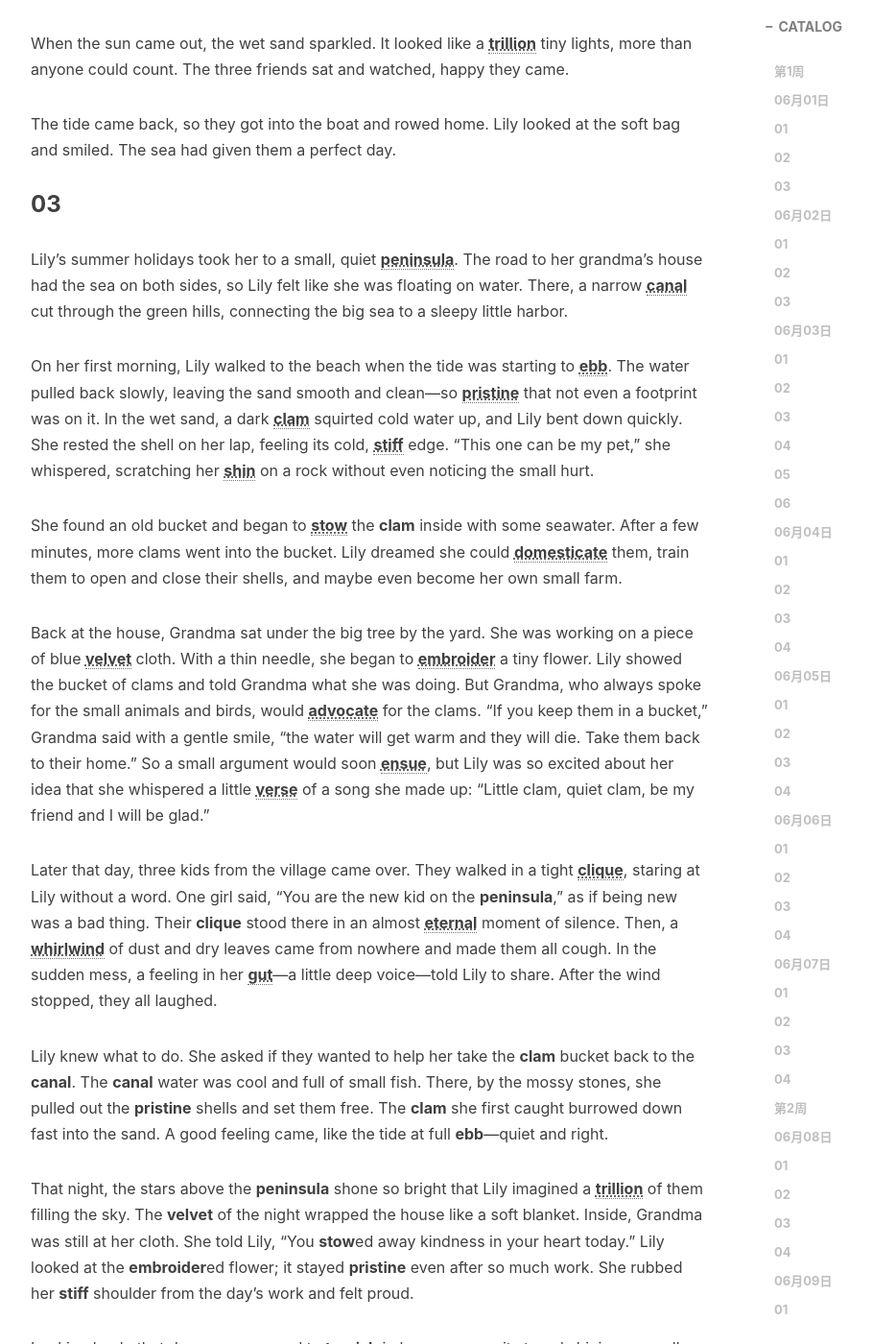
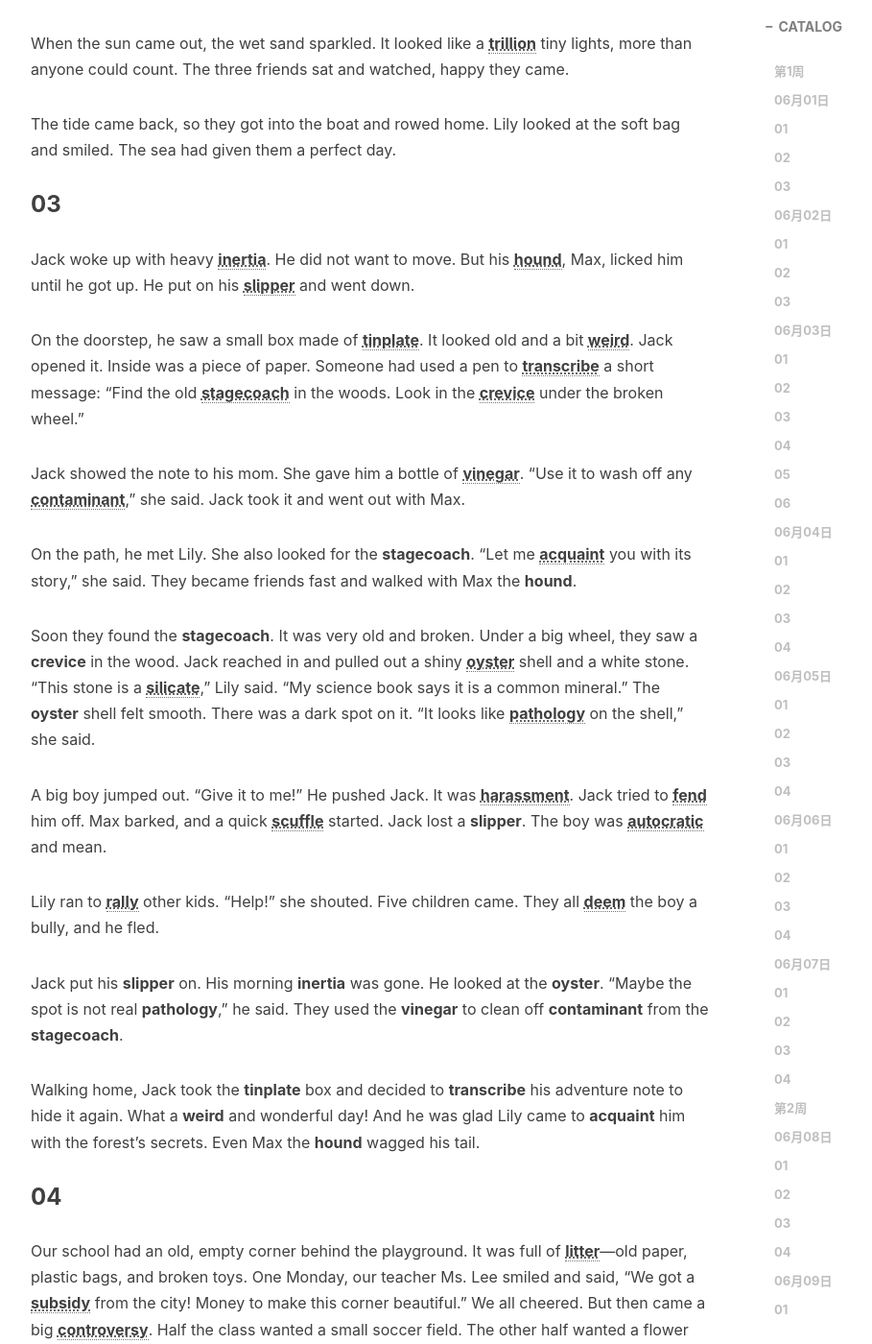
Before and after one commit to Shiina25qpwe/Shiina25qpwe.github.io, a Jekyll site: the page built from _posts/2026-05-31-26年06月AI降维阅读.md, in a window 1280 px wide and 1400 px high, scrolled down 86045 px. Shown: the whole window at 96% size, without its empty margins (233-1142 px from the left). Built offline with Jekyll 4.4.1, drawn with Linux system fonts in a browser that asks for light colours; nearby versions of some CDN libraries; comment, search, counter and statistics services are not loaded; some of the changed text lies outside the part shown.

Commit message:
修改0618ai文章

```diff
--- a/_posts/2026-05-31-26年06月AI降维阅读.md
+++ b/_posts/2026-05-31-26年06月AI降维阅读.md
@@ -1367,21 +1367,23 @@ The tide came back, so they got into the boat and rowed home. Lily looked at the
 
 ### 03
 
-Lily’s summer holidays took her to a small, quiet <abbr title="n. 半岛">**peninsula**</abbr>. The road to her grandma’s house had the sea on both sides, so Lily felt like she was floating on water. There, a narrow <abbr title="n. 运河">**canal**</abbr> cut through the green hills, connecting the big sea to a sleepy little harbor.
+Jack woke up with heavy <abbr title="n. 惰性">**inertia**</abbr>. He did not want to move. But his <abbr title="n. 猎犬">**hound**</abbr>, Max, licked him until he got up. He put on his <abbr title="n. 拖鞋">**slipper**</abbr> and went down.
 
-On her first morning, Lily walked to the beach when the tide was starting to <abbr title="v. 退潮">**ebb**</abbr>. The water pulled back slowly, leaving the sand smooth and clean—so <abbr title="adj. 原始的">**pristine**</abbr> that not even a footprint was on it. In the wet sand, a dark <abbr title="n. 蛤蜊">**clam**</abbr> squirted cold water up, and Lily bent down quickly. She rested the shell on her lap, feeling its cold, <abbr title="adj. 僵硬的">**stiff**</abbr> edge. “This one can be my pet,” she whispered, scratching her <abbr title="n. 胫骨">**shin**</abbr> on a rock without even noticing the small hurt.
+On the doorstep, he saw a small box made of <abbr title="n. 马口铁">**tinplate**</abbr>. It looked old and a bit <abbr title="adj. 奇怪的">**weird**</abbr>. Jack opened it. Inside was a piece of paper. Someone had used a pen to <abbr title="v. 抄写">**transcribe**</abbr> a short message: “Find the old <abbr title="n. 驿马车">**stagecoach**</abbr> in the woods. Look in the <abbr title="n. 裂缝">**crevice**</abbr> under the broken wheel.”
 
-She found an old bucket and began to <abbr title="v. 存放">**stow**</abbr> the **clam** inside with some seawater. After a few minutes, more clams went into the bucket. Lily dreamed she could <abbr title="v. 驯养">**domesticate**</abbr> them, train them to open and close their shells, and maybe even become her own small farm.
+Jack showed the note to his mom. She gave him a bottle of <abbr title="n. 醋">**vinegar**</abbr>. “Use it to wash off any <abbr title="n. 污染物">**contaminant**</abbr>,” she said. Jack took it and went out with Max.
 
-Back at the house, Grandma sat under the big tree by the yard. She was working on a piece of blue <abbr title="n. 天鹅绒">**velvet**</abbr> cloth. With a thin needle, she began to <abbr title="v. 刺绣">**embroider**</abbr> a tiny flower. Lily showed the bucket of clams and told Grandma what she was doing. But Grandma, who always spoke for the small animals and birds, would <abbr title="v. 提倡">**advocate**</abbr> for the clams. “If you keep them in a bucket,” Grandma said with a gentle smile, “the water will get warm and they will die. Take them back to their home.” So a small argument would soon <abbr title="v. 接着发生">**ensue**</abbr>, but Lily was so excited about her idea that she whispered a little <abbr title="n. 诗节">**verse**</abbr> of a song she made up: “Little clam, quiet clam, be my friend and I will be glad.”
+On the path, he met Lily. She also looked for the **stagecoach**. “Let me <abbr title="v. 使认识">**acquaint**</abbr> you with its story,” she said. They became friends fast and walked with Max the **hound**.
 
-Later that day, three kids from the village came over. They walked in a tight <abbr title="n. 小集团">**clique**</abbr>, staring at Lily without a word. One girl said, “You are the new kid on the **peninsula**,” as if being new was a bad thing. Their **clique** stood there in an almost <abbr title="adj. 永恒的">**eternal**</abbr> moment of silence. Then, a <abbr title="n. 旋风">**whirlwind**</abbr> of dust and dry leaves came from nowhere and made them all cough. In the sudden mess, a feeling in her <abbr title="n. 直觉">**gut**</abbr>—a little deep voice—told Lily to share. After the wind stopped, they all laughed.
+Soon they found the **stagecoach**. It was very old and broken. Under a big wheel, they saw a **crevice** in the wood. Jack reached in and pulled out a shiny <abbr title="n. 牡蛎">**oyster**</abbr> shell and a white stone. “This stone is a <abbr title="n. 硅酸盐">**silicate**</abbr>,” Lily said. “My science book says it is a common mineral.” The **oyster** shell felt smooth. There was a dark spot on it. “It looks like <abbr title="n. 病理学">**pathology**</abbr> on the shell,” she said.
 
-Lily knew what to do. She asked if they wanted to help her take the **clam** bucket back to the **canal**. The **canal** water was cool and full of small fish. There, by the mossy stones, she pulled out the **pristine** shells and set them free. The **clam** she first caught burrowed down fast into the sand. A good feeling came, like the tide at full **ebb**—quiet and right.
+A big boy jumped out. “Give it to me!” He pushed Jack. It was <abbr title="n. 骚扰">**harassment**</abbr>. Jack tried to <abbr title="v. 抵挡">**fend**</abbr> him off. Max barked, and a quick <abbr title="n. 扭打">**scuffle**</abbr> started. Jack lost a **slipper**. The boy was <abbr title="adj. 专制的">**autocratic**</abbr> and mean.
 
-That night, the stars above the **peninsula** shone so bright that Lily imagined a <abbr title="n. 万亿">**trillion**</abbr> of them filling the sky. The **velvet** of the night wrapped the house like a soft blanket. Inside, Grandma was still at her cloth. She told Lily, “You **stow**ed away kindness in your heart today.” Lily looked at the **embroider**ed flower; it stayed **pristine** even after so much work. She rubbed her **stiff** shoulder from the day’s work and felt proud.
+Lily ran to <abbr title="v. 集结">**rally**</abbr> other kids. “Help!” she shouted. Five children came. They all <abbr title="v. 认为">**deem**</abbr> the boy a bully, and he fled.
 
-Looking back, that day never seemed to <abbr title="v. 失去光泽">**tarnish**</abbr> in her memory—it stayed shining, a small **eternal** gem.
+Jack put his **slipper** on. His morning **inertia** was gone. He looked at the **oyster**. “Maybe the spot is not real **pathology**,” he said. They used the **vinegar** to clean off **contaminant** from the **stagecoach**.
+
+Walking home, Jack took the **tinplate** box and decided to **transcribe** his adventure note to hide it again. What a **weird** and wonderful day! And he was glad Lily came to **acquaint** him with the forest’s secrets. Even Max the **hound** wagged his tail.
 
 ### 04
 
```
